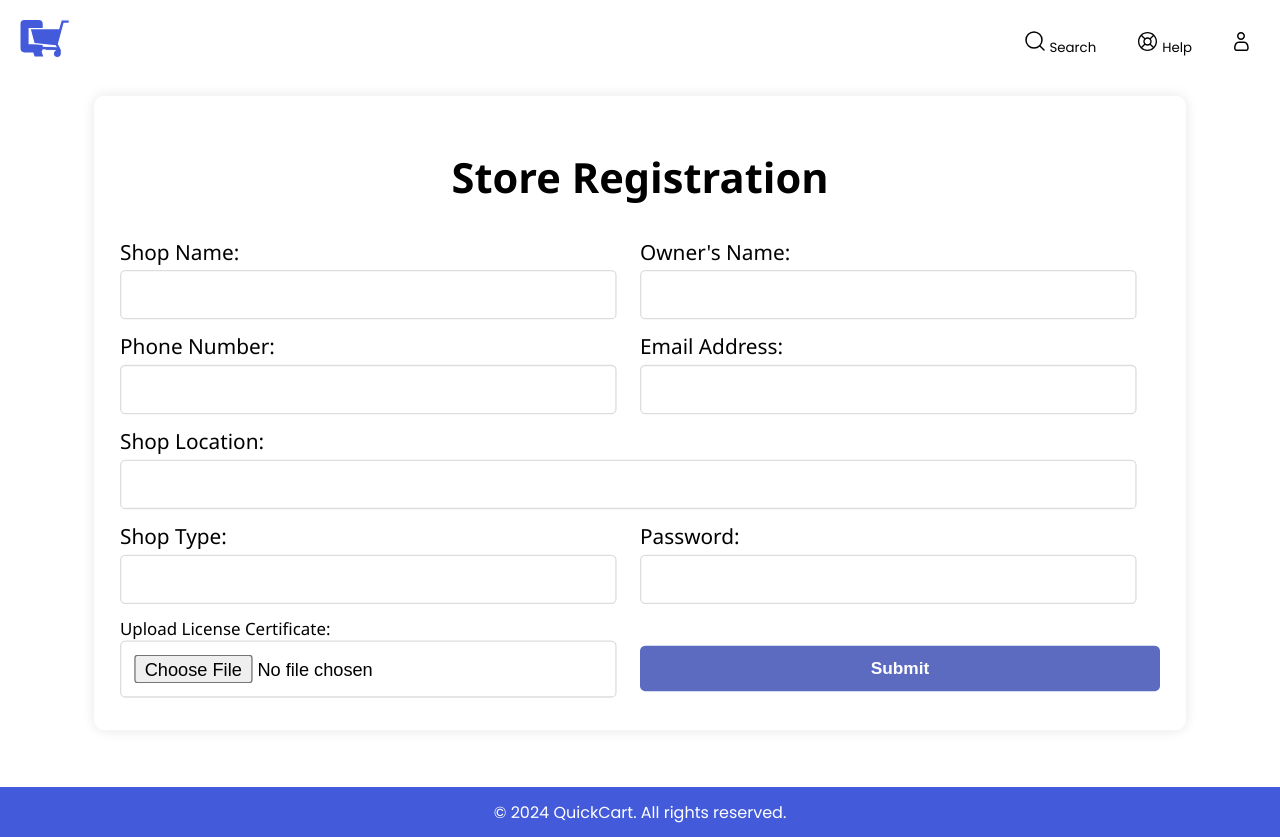
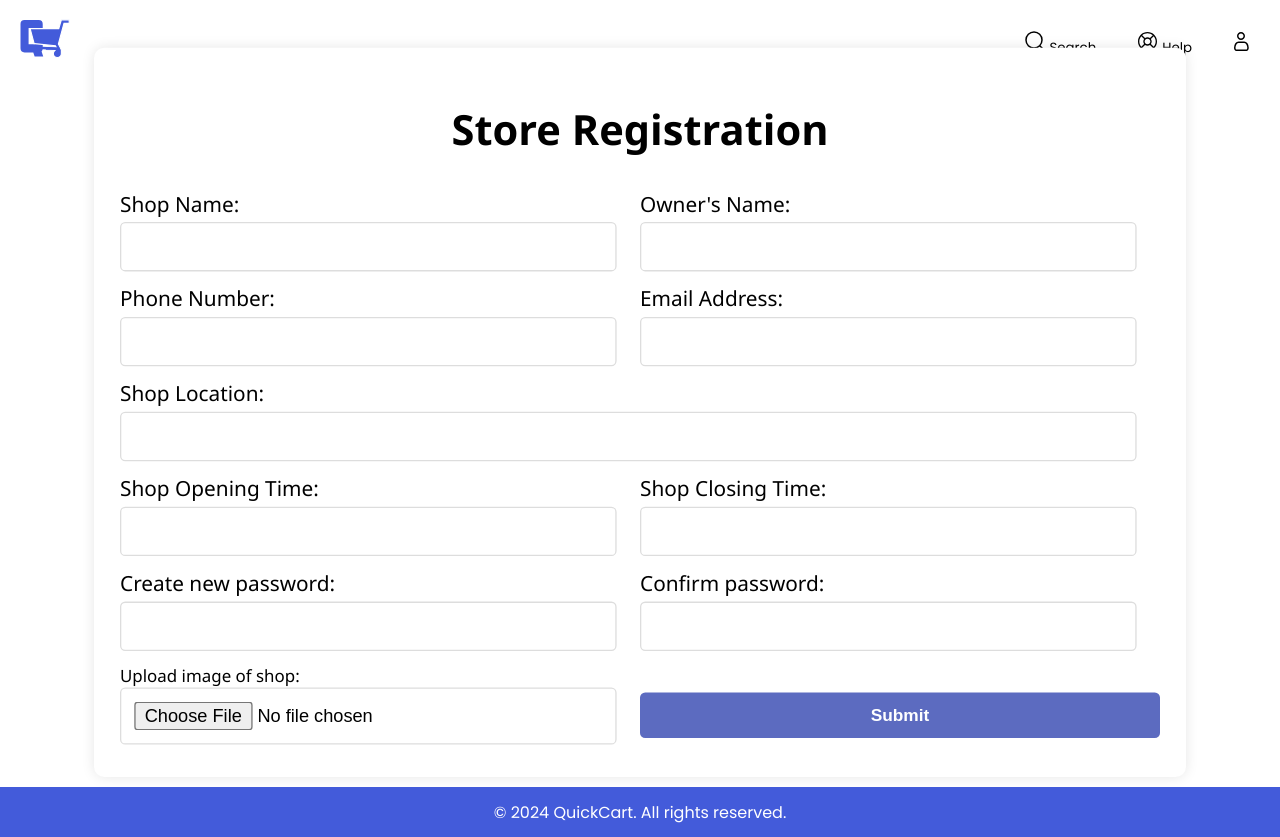
Before and after one commit to edwineas/QuickCart, a React (Create React App) app: page /registershop in a window 1280 px wide. Built offline with nearby package versions, Linux system fonts and the light colour scheme.

Commit message:
Update RegisterShop.jsx

```diff
--- a/src/pages/Register/RegisterShop.jsx
+++ b/src/pages/Register/RegisterShop.jsx
@@ -8,9 +8,10 @@ const RegisterShop = () => {
         phoneNumber: '',
         email: '',
         shopLocation: '',
-        shopType: '',
+        openTime: '',
+        closeTime: '',
         password: '',
-        license: null,
+        image: null,
     });
 
     const handleChange = (event) => {
@@ -70,13 +71,27 @@ const RegisterShop = () => {
                     <div className="row">
                         <div className="column">
                             <label className="form-label">
-                                Shop Type:
+                                Shop Opening Time:
                             </label>
-                            <input type="text" name="shopType" onChange={handleChange} className="form-input" />
+                            <input type="text" name="openTime" onChange={handleChange} className="form-input" />
                         </div>
                         <div className="column">
                             <label className="form-label">
-                                Password:
+                                Shop Closing Time:
+                            </label>
+                            <input type="text" name="closeTime" onChange={handleChange} className="form-input" />
+                        </div>
+                    </div>
+                    <div className="row">
+                        <div className="column">
+                            <label className="form-label">
+                                Create new password:
+                            </label>
+                            <input type="password" name="password" onChange={handleChange} className="form-input" />
+                        </div>
+                        <div className="column">
+                            <label className="form-label">
+                                Confirm password:
                             </label>
                             <input type="password" name="password" onChange={handleChange} className="form-input" />
                         </div>
@@ -84,7 +99,7 @@ const RegisterShop = () => {
                     <div className="row">
                         <div className="column">
                             <label className="form-label-upload">
-                                Upload License Certificate:
+                                Upload image of shop:
                             </label>
                             <input type="file" onChange={handleFileChange} className="form-input" />
                         </div>
```
